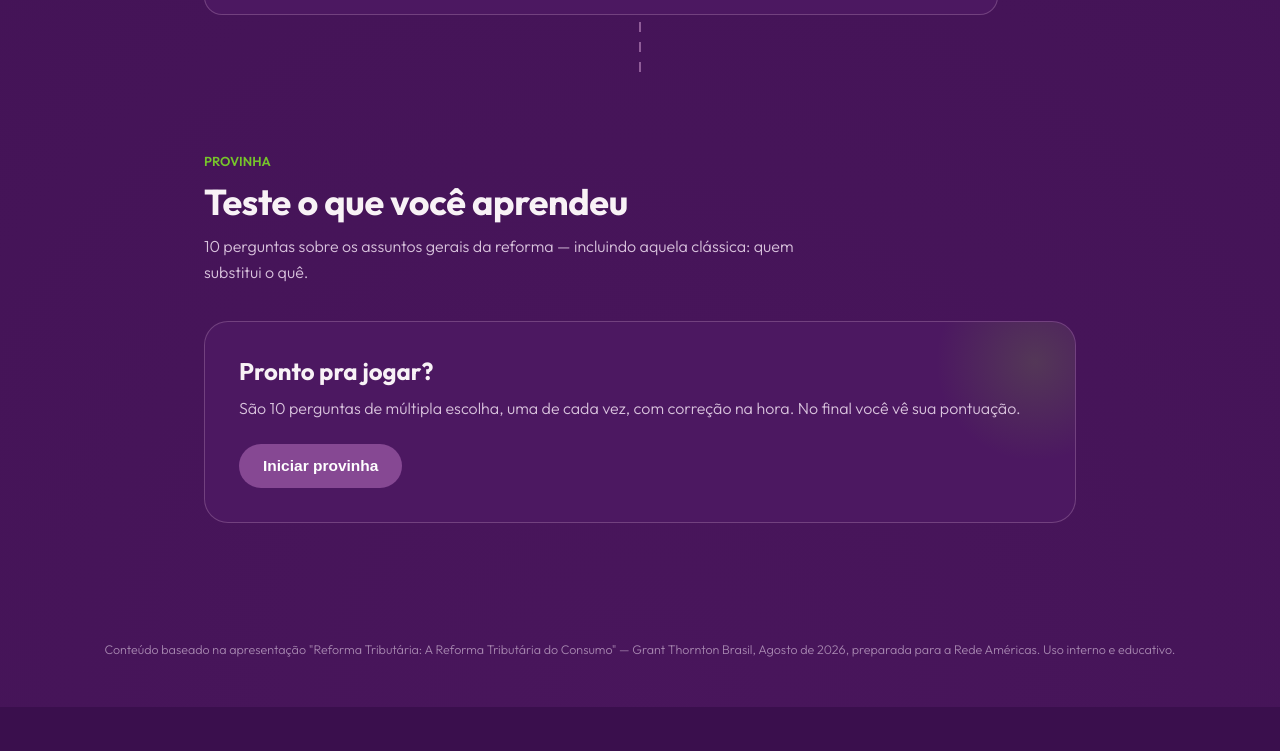
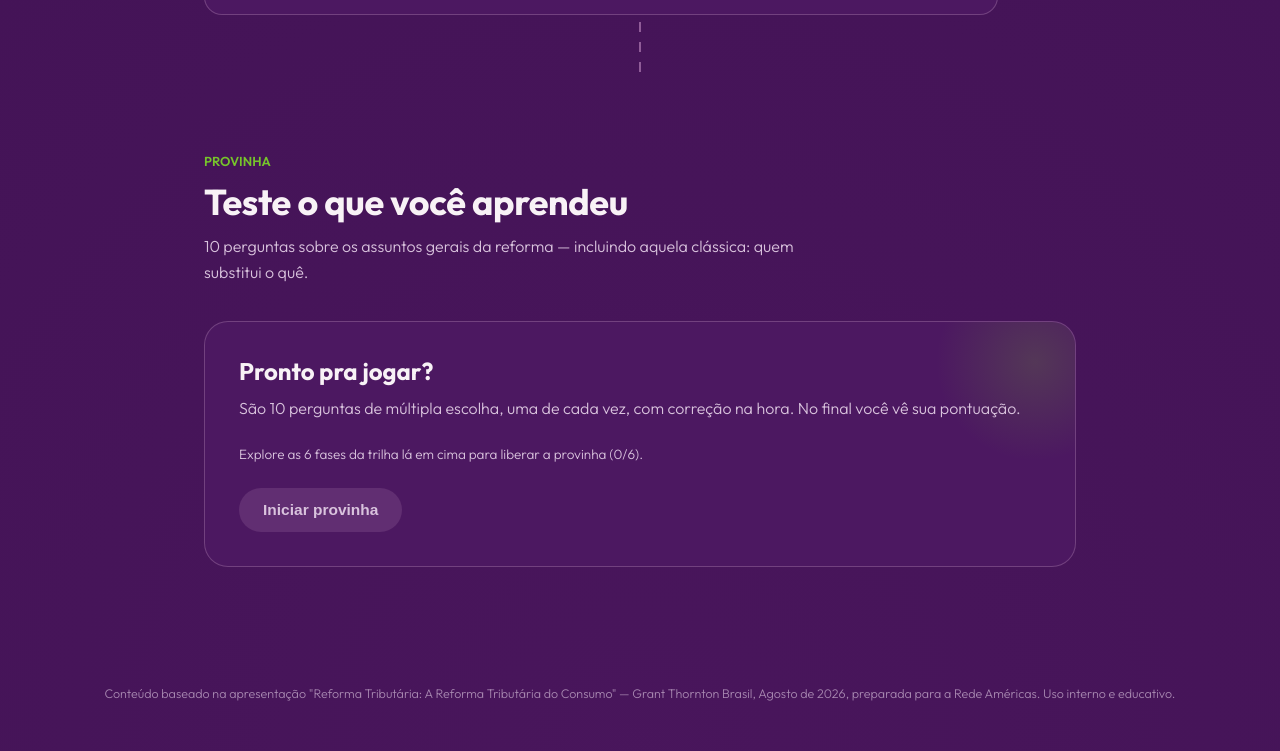
Before and after one commit to ChayDev04/Game-Reforma, a plain HTML site: page index.html in a window 1280 px wide. Shown: the part 4921-5672 px from the top of the page. Before the commit the page ends 5628 px from the top, so only its background shows below. Drawn offline with Linux system fonts and the light colour scheme.

Commit message:
Update index.html

```diff
--- a/index.html
+++ b/index.html
@@ -237,6 +237,9 @@
     padding:13px 24px; border-radius:999px; cursor:pointer;
   }
   .start-quiz:hover{background:var(--purple-400);}
+  .start-quiz:disabled{background:rgba(212,171,204,0.15); color:var(--text-lo); cursor:not-allowed;}
+  .lock-msg{font-size:13.5px; color:var(--sand); font-weight:500; margin:-10px 0 18px;}
+  .lock-msg.done{color:var(--green);}
 
   #quiz-stage{position:relative; z-index:1;}
   .q-progress{font-size:13px; color:var(--sand); font-weight:600; margin-bottom:8px; letter-spacing:.02em;}
@@ -322,7 +325,8 @@
       <div class="quiz-intro" id="quiz-intro">
         <h3>Pronto pra jogar?</h3>
         <p>São 10 perguntas de múltipla escolha, uma de cada vez, com correção na hora. No final você vê sua pontuação.</p>
-        <button class="start-quiz" id="start-quiz-btn">Iniciar provinha</button>
+        <p id="quiz-lock-msg" class="lock-msg">Explore as 6 fases da trilha lá em cima para liberar a provinha.</p>
+        <button class="start-quiz" id="start-quiz-btn" disabled>Iniciar provinha</button>
       </div>
       <div id="quiz-stage" style="display:none;"></div>
     </div>
@@ -514,12 +518,25 @@ phases.forEach((p, i) => {
   });
   trailEl.appendChild(details);
 });
+updateProgress();
 
 function updateProgress(){
   const total = phases.length;
   const visited = document.querySelectorAll('details.phase[data-visited="true"]').length;
   document.getElementById('visited-count').textContent = visited;
   document.getElementById('progress-fill').style.width = (visited/total*100) + '%';
+
+  const startBtn = document.getElementById('start-quiz-btn');
+  const lockMsg = document.getElementById('quiz-lock-msg');
+  if (visited >= total) {
+    startBtn.disabled = false;
+    lockMsg.textContent = 'Trilha completa — pode começar!';
+    lockMsg.classList.add('done');
+  } else {
+    startBtn.disabled = true;
+    lockMsg.textContent = `Explore as ${total} fases da trilha lá em cima para liberar a provinha (${visited}/${total}).`;
+    lockMsg.classList.remove('done');
+  }
 }
 
 /* ---------------- QUIZ ---------------- */
```
